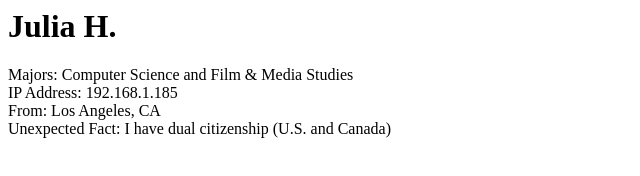
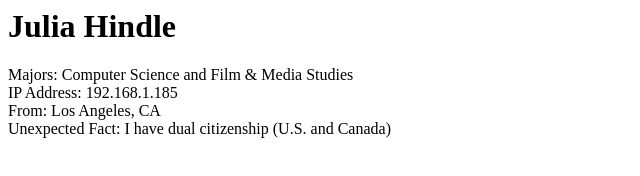
Before and after one commit to juliahindle/mysite, a plain HTML site: page index.html in a window 1280 px wide. Shown: the whole page, without its empty margins (0-640 px from the left). Drawn offline with Linux system fonts and the light colour scheme.

Commit message:
Update index.html

```diff
--- a/index.html
+++ b/index.html
@@ -2,7 +2,7 @@
 <head>
 </head>
 <body>
-<h1>Julia H.</h1>
+<h1>Julia Hindle</h1>
 Majors: Computer Science and Film & Media Studies <br />
 IP Address: 192.168.1.185 <br />
 From: Los Angeles, CA <br />
```
